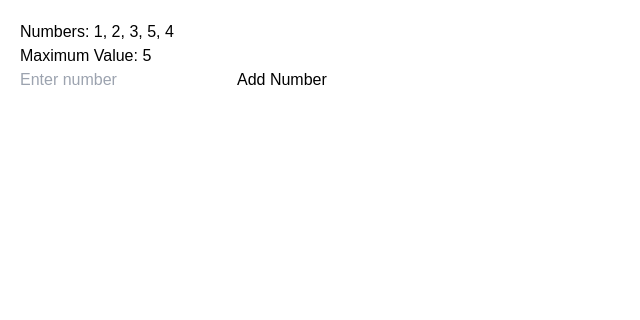
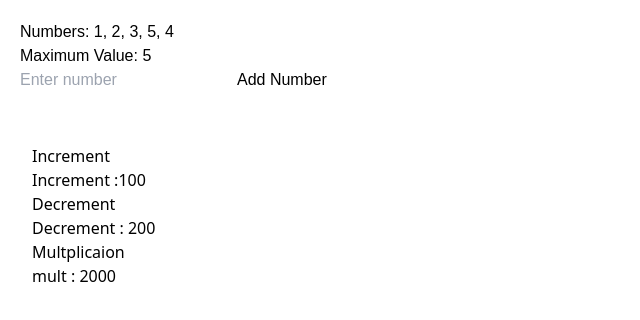
Before and after one commit to abi4679553/usestate, a React (Create React App) app: page / in a window 1280 px wide. Shown: the top 320 px of the page, without its empty margins (0-640 px from the left). Built offline with nearby package versions, Linux system fonts and the light colour scheme.

Commit message:
update Home.js

```diff
--- a/src/components/Home.js
+++ b/src/components/Home.js
@@ -4,18 +4,24 @@ const Home = () => {
 
   const [numbers, setNumbers] = useState([1, 2, 3, 5, 4]);
   const [newNumber, setNewNumber] = useState("");
-
-
   const maxValue = numbers.length > 0 ? Math.max(...numbers) : "No values";
-
-
   const addNumber = () => {
     if (newNumber === "") return;
     setNumbers([...numbers, parseInt(newNumber)]);
     setNewNumber("");
   };
 
+
+  const [add, setadd] = useState(100);
+  const [minus ,setminus] = useState(200);
+  const [mult ,setmult] = useState(100*20)
+
+
+
+
+
   return (
+    <div>
       <div style={{ padding: "20px", fontFamily: "Arial" }}>
         <h1>Numbers: {numbers.join(", ")}</h1>
         <h2>Maximum Value: {maxValue}</h2>
@@ -30,7 +36,39 @@ const Home = () => {
           Add Number
         </button>
       </div>
+      <div className="p-8">
+        <button onClick={() => setadd(add + 10)}>Increment</button>
+        <h2>Increment :{add}</h2>
+        <button onClick={() => setminus(minus-50)}>Decrement</button>
+        <h2>Decrement : {minus}</h2>
+        <button onClick={() => setmult(mult *10)}>Multplicaion</button>
+        <h2>mult : {mult}</h2>
+
+
+
+
+
+      </div>
+    </div>
   );
 };
 
 export default Home;
+
+// const [add, setadd] = useState(100);
+//     const [state, setstate] = useState("saravanan");
+//     const [color, setcolor] = useState("bg-red-600");
+//     const [image, setImage] = useState(img1);
+
+
+//     return (
+//         <div>
+
+
+
+
+
+//             <button onClick={() => setadd(add + 1)}>Increment</button>
+//             <h1>{add}</h1>
+//             <button onClick={() => setstate("abi")}>change</button>
+//             <p>{state}</p
```
Lines whose indentation alone changed are shown as unchanged.
